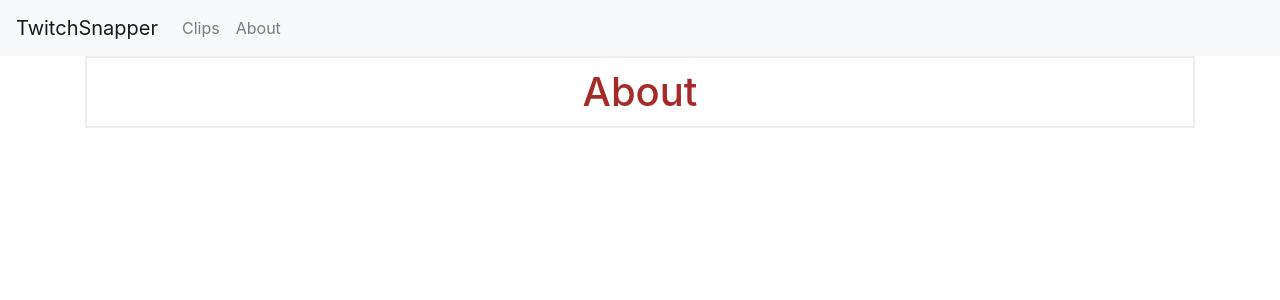
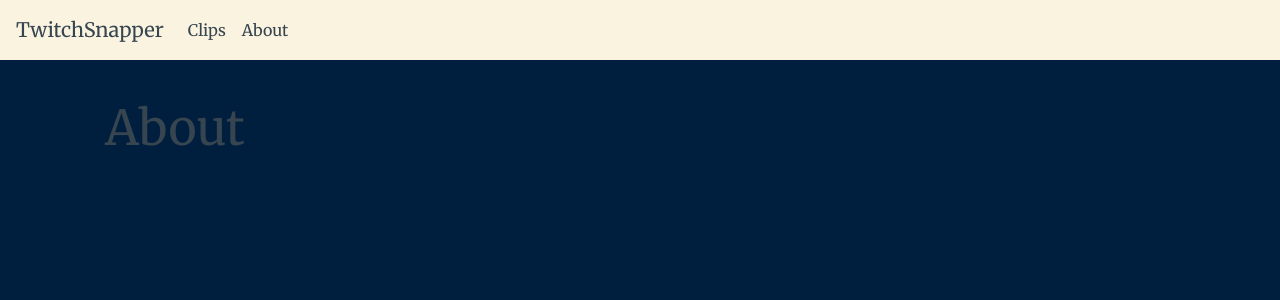
Before and after one commit to kono94/twitch-snapper, a Python web app: template snapper/frontend/templates/about.html in a window 1280 px wide. Shown: the top 300 px of the page. Run offline with Jinja, Linux system fonts and the light colour scheme; the template is opened without the code that fills it, so the values that code supplies are empty; some libraries are stand-ins or nearby versions.

Commit message:
change basic clips layout and color scheme

```diff
--- a/snapper/frontend/static/css/style.css
+++ b/snapper/frontend/static/css/style.css
@@ -1,25 +1,72 @@
+body {
+  color: #36454f;
+  font-family: "Merriweather", "Georgia", serif;
+}
+
+.bg-primary {
+  background-color: #001f3f !important;
+}
+.bg-secondary {
+  background-color: #faf3e0 !important;
+}
+
+.container {
+  margin-top: 20px;
+  margin-bottom: 20px;
+}
+/* Title Section */
 h1 {
-  border: 2px #eee solid;
-  color: brown;
+  font-size: 3rem;
+  padding: 20px;
+  margin-bottom: 20px;
+  border-radius: 10px;
+}
+
+.centered {
   text-align: center;
+}
+/* Clips Grid */
+.clips {
+  display: grid;
+  grid-template-columns: repeat(2, minmax(0, 1fr));
+  gap: 20px;
+}
+
+.clips > div {
+  border-radius: 10px;
+  box-shadow: 0 4px 6px rgba(0, 0, 0, 0.1);
+  aspect-ratio: 16 / 9;
+  transition: transform 0.3s ease;
   padding: 10px;
 }
 
-.clips {
-  display: grid;
-  grid-template-columns: repeat(2, minmax(0, 1fr)); /* Added minmax */
-  /* grid-template-rows: repeat(3, 30vh); */
-  /* background-color: beige; */
-  gap: 10px;
+.clips > div:hover {
+  transform: scale(1.03);
 }
 
-.clips > div {
-  background-color: green;
-  border: 2px #eee solid;
-  aspect-ratio: 16 / 9; /* or 9 / 16 depending on your requirement */
-  /* overflow: hidden; */
-}
 .clips iframe {
   width: 100%;
   height: 100%;
 }
+
+/* Navbar */
+.navbar {
+  /*
+  border-bottom-left-radius: 10px;
+  border-bottom-right-radius: 10px; */
+  position: relative;
+  top: 0;
+  width: 100%;
+  z-index: 1000;
+  height: 60px; /* Example height */
+}
+
+.nav-link {
+  color: inherit !important;
+}
+.navbar-brand {
+  color: inherit !important;
+}
+.nav-link:hover {
+  color: #968f8f !important;
+}
--- a/snapper/frontend/templates/base.html
+++ b/snapper/frontend/templates/base.html
@@ -19,11 +19,15 @@
       rel="stylesheet"
       href="{{ url_for('static', filename= 'css/style.css') }}"
     />
+    <link
+      href="https://fonts.googleapis.com/css2?family=Roboto:wght@400;700&family=Merriweather:wght@400;700&display=swap"
+      rel="stylesheet"
+    />
 
     <title>{% block title %} {% endblock %}</title>
   </head>
-  <body>
-    <nav class="navbar navbar-expand-md navbar-light bg-light">
+  <body class="bg-primary">
+    <nav class="navbar navbar-expand-md bg-secondary">
       <a class="navbar-brand" href="{{ url_for('index')}}">TwitchSnapper</a>
       <button
         class="navbar-toggler"
```
Also changed, not shown: snapper/frontend/templates/clips.html (+4 -3 lines).
